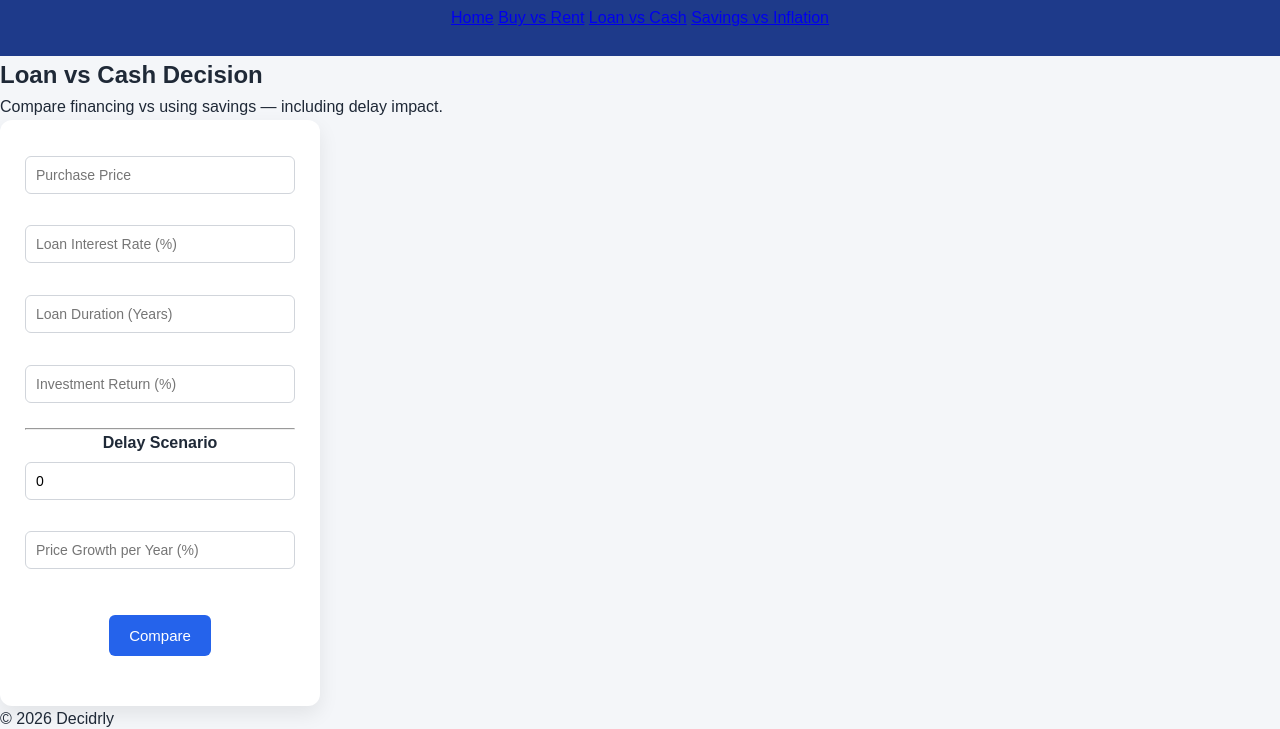
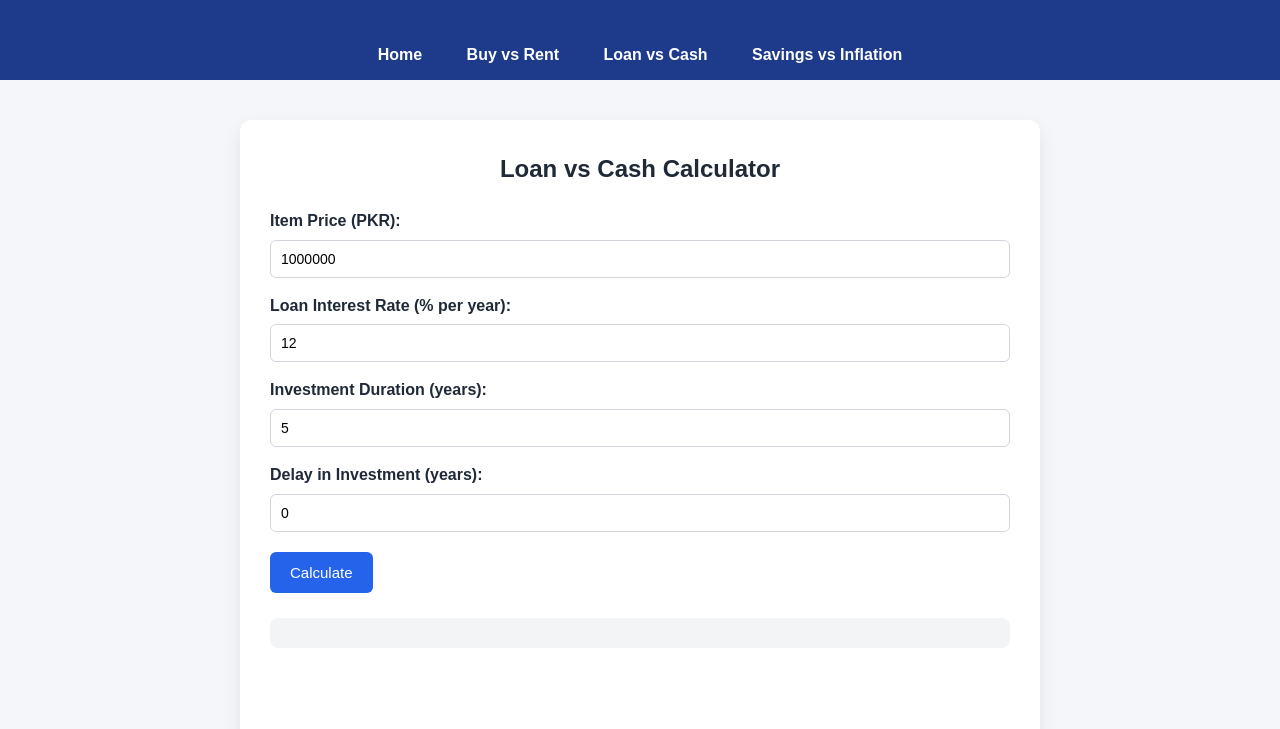
Before and after one commit to Najum797/decidrly, a plain HTML site: page loan-vs-cash.html in a window 1280 px wide. Shown: the part 79-808 px from the top of the page. Drawn offline with nearby package versions, Linux system fonts and the light colour scheme.

Commit message:
Refactor loan vs cash HTML structure and scripts

```diff
--- a/loan-vs-cash.html
+++ b/loan-vs-cash.html
@@ -1,80 +1,76 @@
 <!DOCTYPE html>
-<html>
+<html lang="en">
 <head>
 <meta charset="UTF-8">
-<title>Loan vs Cash – Decidrly</title>
+<meta name="viewport" content="width=device-width, initial-scale=1.0">
+<title>Loan vs Cash | Decidrly</title>
 <link rel="stylesheet" href="style.css">
+<script src="https://cdn.jsdelivr.net/npm/chart.js"></script>
 </head>
-
 <body>
 
 <header>
-    <div class="logo">
-        <h1>Decidrly</h1>
-    </div>
-    <nav>
-        <a href="index.html">Home</a>
-        <a href="buy-vs-rent.html">Buy vs Rent</a>
-        <a href="loan-vs-cash.html">Loan vs Cash</a>
-        <a href="savings-vs-inflation.html">Savings vs Inflation</a>
-    </nav>
+    <h1>Decidrly</h1>
 </header>
 
-<section class="hero">
-    <h2>Loan vs Cash Decision</h2>
-    <p>Compare financing vs using savings — including delay impact.</p>
-</section>
+<nav class="navbar">
+    <a href="index.html">Home</a>
+    <a href="buy_vs_rent.html">Buy vs Rent</a>
+    <a href="loan_vs_cash.html">Loan vs Cash</a>
+    <a href="savings_vs_inflation.html">Savings vs Inflation</a>
+</nav>
 
-<section class="tools">
+<div class="calculator-container">
+    <h2>Loan vs Cash Calculator</h2>
 
-<div class="card">
+    <label>Item Price (PKR):<input type="number" id="price" value="1000000"></label>
+    <label>Loan Interest Rate (% per year):<input type="number" id="loanRate" value="12"></label>
+    <label>Investment Duration (years):<input type="number" id="years" value="5"></label>
+    <label>Delay in Investment (years):<input type="number" id="delay" value="0"></label>
 
-<input type="number" id="price" placeholder="Purchase Price"><br><br>
-<input type="number" id="loanRate" placeholder="Loan Interest Rate (%)"><br><br>
-<input type="number" id="years" placeholder="Loan Duration (Years)"><br><br>
-<input type="number" id="investmentReturn" placeholder="Investment Return (%)"><br><br>
-
-<hr>
-
-<h4>Delay Scenario</h4>
-
-<input type="number" id="delayYears" placeholder="Delay Purchase (Years)" value="0"><br><br>
-<input type="number" id="priceGrowth" placeholder="Price Growth per Year (%)"><br><br>
-
-<button onclick="calculate()">Compare</button>
-
-<p id="result"></p>
-
+    <button onclick="calculateLoanVsCash()">Calculate</button>
+    <div class="result" id="result"></div>
+    <canvas id="chart" width="600" height="400"></canvas>
 </div>
-</section>
-
-<footer>
-    <p>© 2026 Decidrly</p>
-</footer>
 
 <script>
-function calculate() {
+function calculateLoanVsCash() {
+    let price = parseFloat(document.getElementById("price").value);
+    let loanRate = parseFloat(document.getElementById("loanRate").value)/100;
+    let years = parseInt(document.getElementById("years").value);
+    let delay = parseInt(document.getElementById("delay").value);
 
-    let price = parseFloat(document.getElementById("price").value);
-    let loanRate = parseFloat(document.getElementById("loanRate").value) / 100;
-    let years = parseFloat(document.getElementById("years").value);
-    let invest = parseFloat(document.getElementById("investmentReturn").value) / 100;
-    let delay = parseFloat(document.getElementById("delayYears").value);
-    let growth = parseFloat(document.getElementById("priceGrowth").value) / 100;
+    let yearLabels = [];
+    let cashCosts = [];
+    let loanCosts = [];
 
-    // Adjust price if delayed
-    let futurePrice = price * Math.pow((1 + growth), delay);
+    for (let y=0; y<=years; y++) {
+        yearLabels.push(y);
+        if (y < delay) {
+            cashCosts.push(0);
+            loanCosts.push(0);
+        } else {
+            cashCosts.push(price);
+            loanCosts.push(price * Math.pow(1+loanRate, y-delay));
+        }
+    }
 
-    // Loan total cost
-    let loanCost = futurePrice * Math.pow((1 + loanRate), years);
+    document.getElementById("result").innerHTML = `
+        <p>Cash Payment: PKR ${cashCosts[years].toFixed(2)}</p>
+        <p>Loan Payment with Interest: PKR ${loanCosts[years].toFixed(2)}</p>
+    `;
 
-    // Cash scenario: invest during loan period
-    let investGrowth = futurePrice * Math.pow((1 + invest), years);
-
-    document.getElementById("result").innerHTML =
-        "Future Price after Delay: " + futurePrice.toFixed(2) +
-        "<br><br>Total Loan Cost: " + loanCost.toFixed(2) +
-        "<br><br>Investment Growth if Paid Cash: " + investGrowth.toFixed(2);
+    new Chart(document.getElementById('chart'), {
+        type: 'line',
+        data: {
+            labels: yearLabels,
+            datasets: [
+                { label: 'Cash Payment', data: cashCosts, borderColor: 'blue', fill: false },
+                { label: 'Loan Payment', data: loanCosts, borderColor: 'orange', fill: false }
+            ]
+        },
+        options: { responsive: true, plugins: { legend: { position: 'top' } } }
+    });
 }
 </script>
 
```
